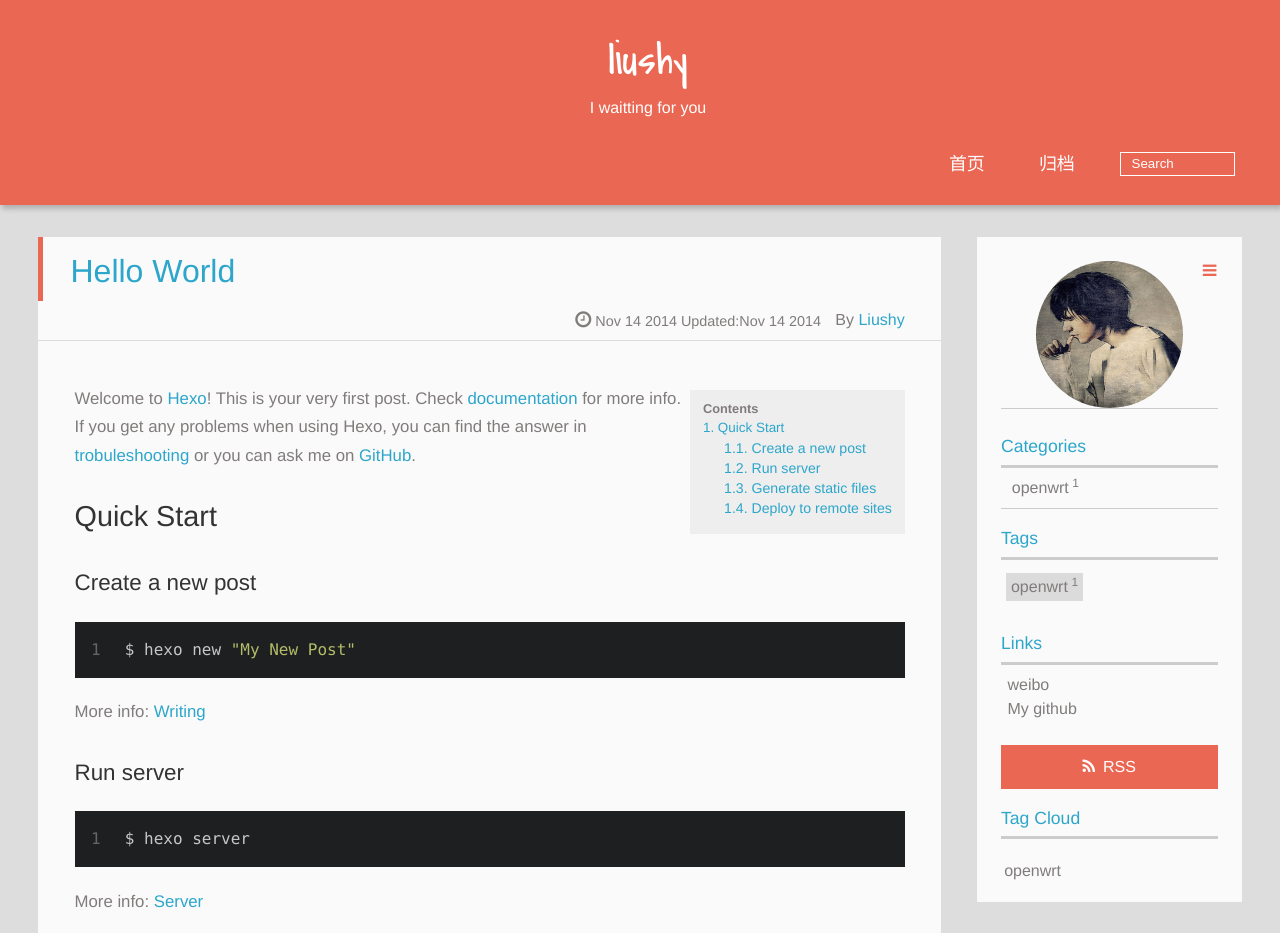
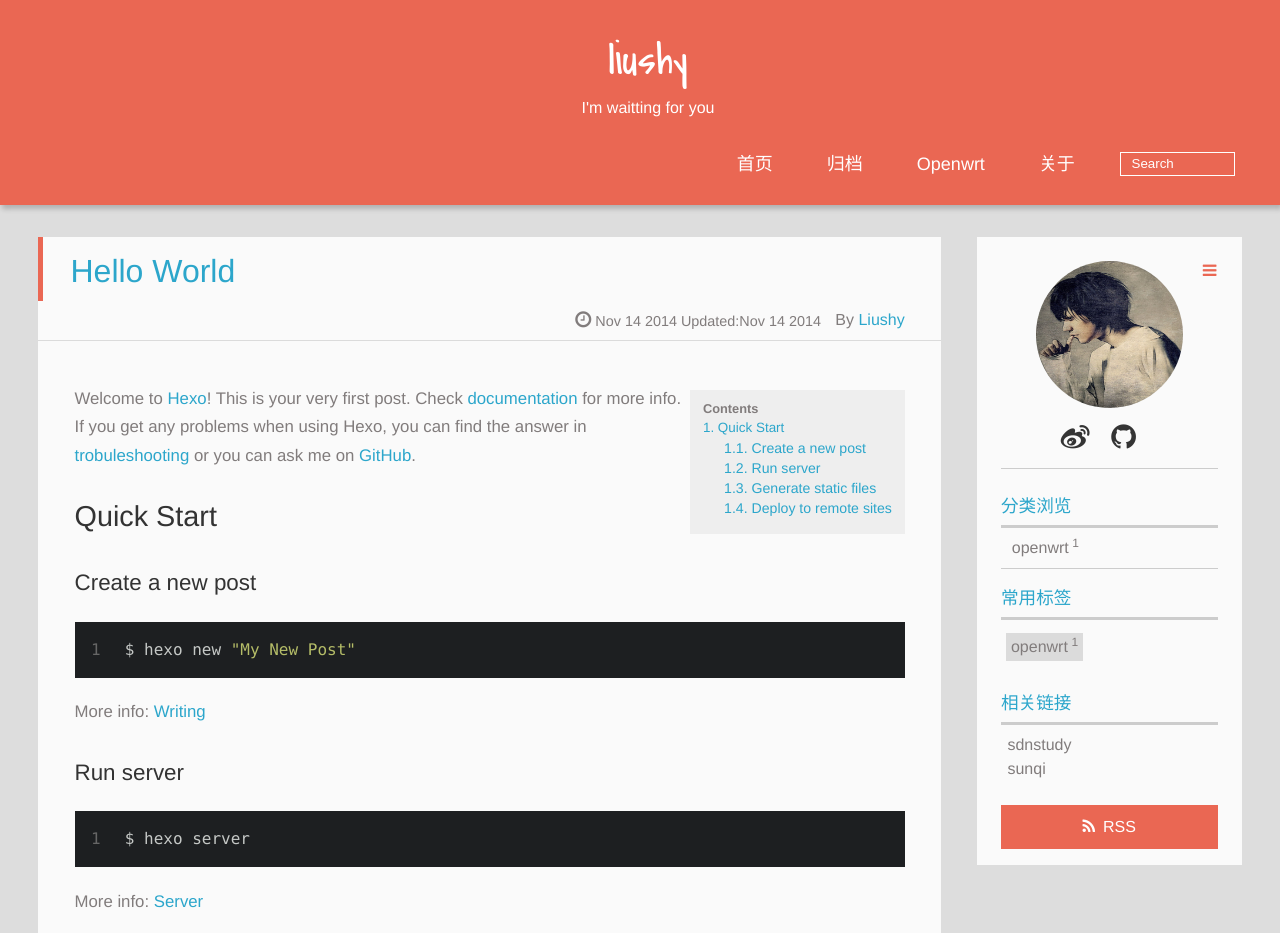
Before and after one commit to shylou/shylou.github.com, a plain HTML site: page 2014/11/14/hello-world/index.html in a window 1280 px wide. Shown: the top 933 px of the page. Drawn offline with Linux system fonts and the light colour scheme; a script that the page names is missing.

Commit message:
Site updated: 2014-11-15 11:21:22

```diff
--- a/2014/11/14/hello-world/index.html
+++ b/2014/11/14/hello-world/index.html
@@ -45,7 +45,7 @@
 
 			<div id="textlogo">
 				<h1 class="site-name"><a href="/" title="liushy">liushy</a></h1>
-				<a class="blog-motto">I waitting for you</a>
+				<a class="blog-motto">I&#39;m waitting for you</a>
 			</div>
 			<div class="navbar"><a class="navbutton navmobile" href="#" title="Menu">
 			</a></div>
@@ -56,6 +56,10 @@
 						<li><a href="/">首页</a></li>
 
 						<li><a href="/archives">归档</a></li>
+
+						<li><a href="/categories/openwrt">Openwrt</a></li>
+
+						<li><a href="/">关于</a></li>
 
 					<li>
 
@@ -164,16 +168,23 @@
 
 	<div class="social-list" class="clearfix">
 
+		<a href="http://weibo.com/shylou" target="_blank" title="weibo"></a>
 
 
 
+		<a href="https://github.com/shylou" target="_blank" title="github"></a>
+
+
+
+
+		<a href="http://user.qzone.qq.com/617598659" target="_blank" title="qzone"></a>
 
 	</div>
 </div>
 
 
 <div class="categorieslist">
-	<p class="asidetitle">Categories</p>
+	<p class="asidetitle">分类浏览</p>
 		<ul>
 
 			<li><a href="/categories/openwrt/" title="openwrt">openwrt<sup>1</sup></a></li>
@@ -184,7 +195,7 @@
 
 
 <div class="tagslist">
-	<p class="asidetitle">Tags</p>
+	<p class="asidetitle">常用标签</p>
 		<ul class="clearfix">
 
 			<li><a href="/tags/openwrt/" title="openwrt">openwrt<sup>1</sup></a></li>
@@ -194,10 +205,10 @@
 
 
   <div class="linkslist">
-  <p class="asidetitle">Links</p>
+  <p class="asidetitle">相关链接</p>
     <ul>
-      <li><a href="http://weibo.com/shylou" target="_blank" title="微博">weibo</a></li>
-      <li><a href="http://github.com/shylou" target="_blank" title="github">My github</a></li>
+      <li><a href="http://www.sdnstudy.com" target="_blank" title="sdnsudy">sdnstudy</a></li>
+      <li><a href="http://sunqi.me" target="_blank" title="sunqi">sunqi</a></li>
     </ul>
 </div>
 
@@ -205,15 +216,6 @@
   <div class="rsspart">
 	<a href="atom.xml" target="_blank" title="rss">RSS</a>
 </div>
-
-
-  <div class="tagcloudlist">
-    <p class="asidetitle">Tag Cloud</p>
-    <div class="tagcloudlist clearfix">
-       <a href="/tags/openwrt/" style="font-size: NaNpx;">openwrt</a>
-    </div>
-  </div>
-
 
 </aside>
 </div>
```
Also changed, not shown: 2014/11/14/openwrt-example/index.html (+17 -15 lines), archives/2014/11/index.html (+5 -1 lines), archives/2014/index.html (+5 -1 lines), archives/index.html (+5 -1 lines), categories/openwrt/index.html (+5 -1 lines), index.html (+17 -15 lines), tags/openwrt/index.html (+5 -1 lines).
